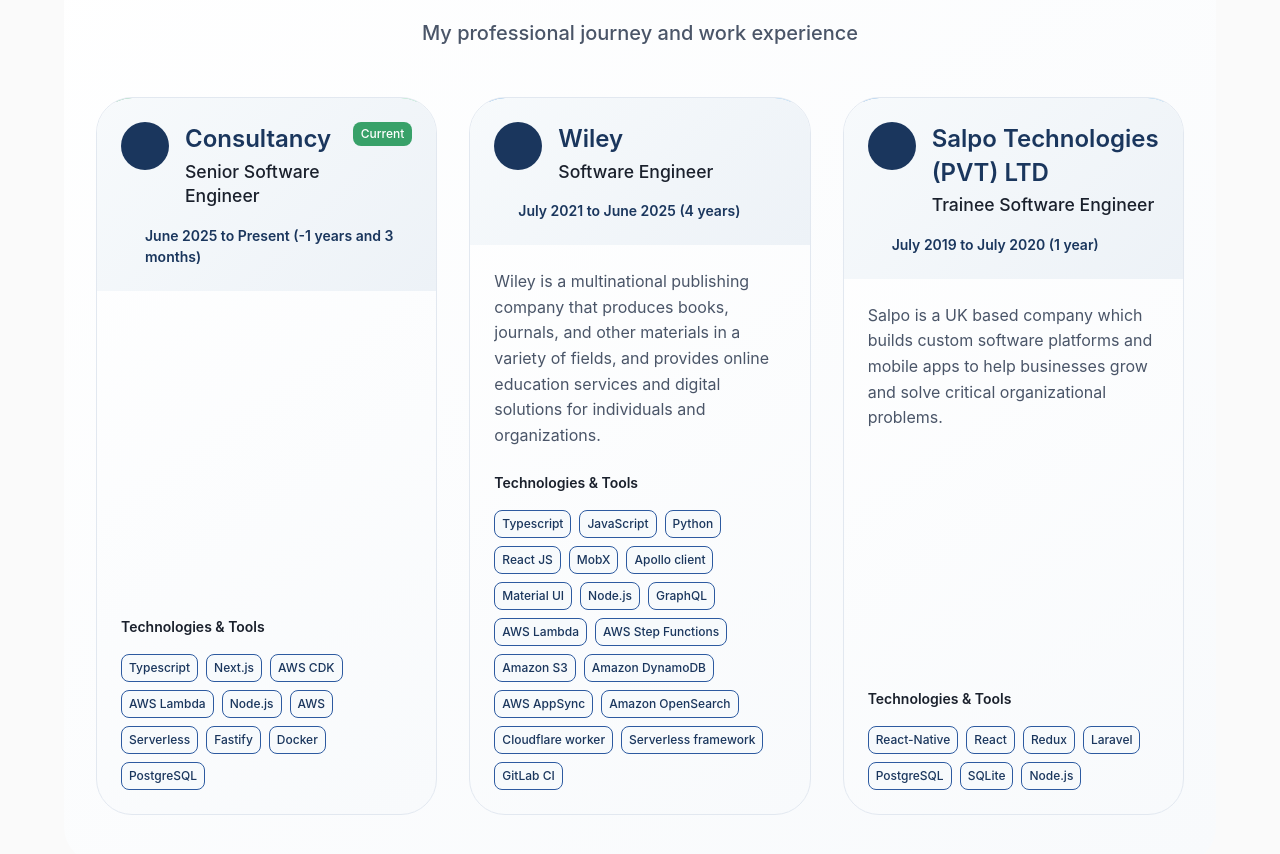
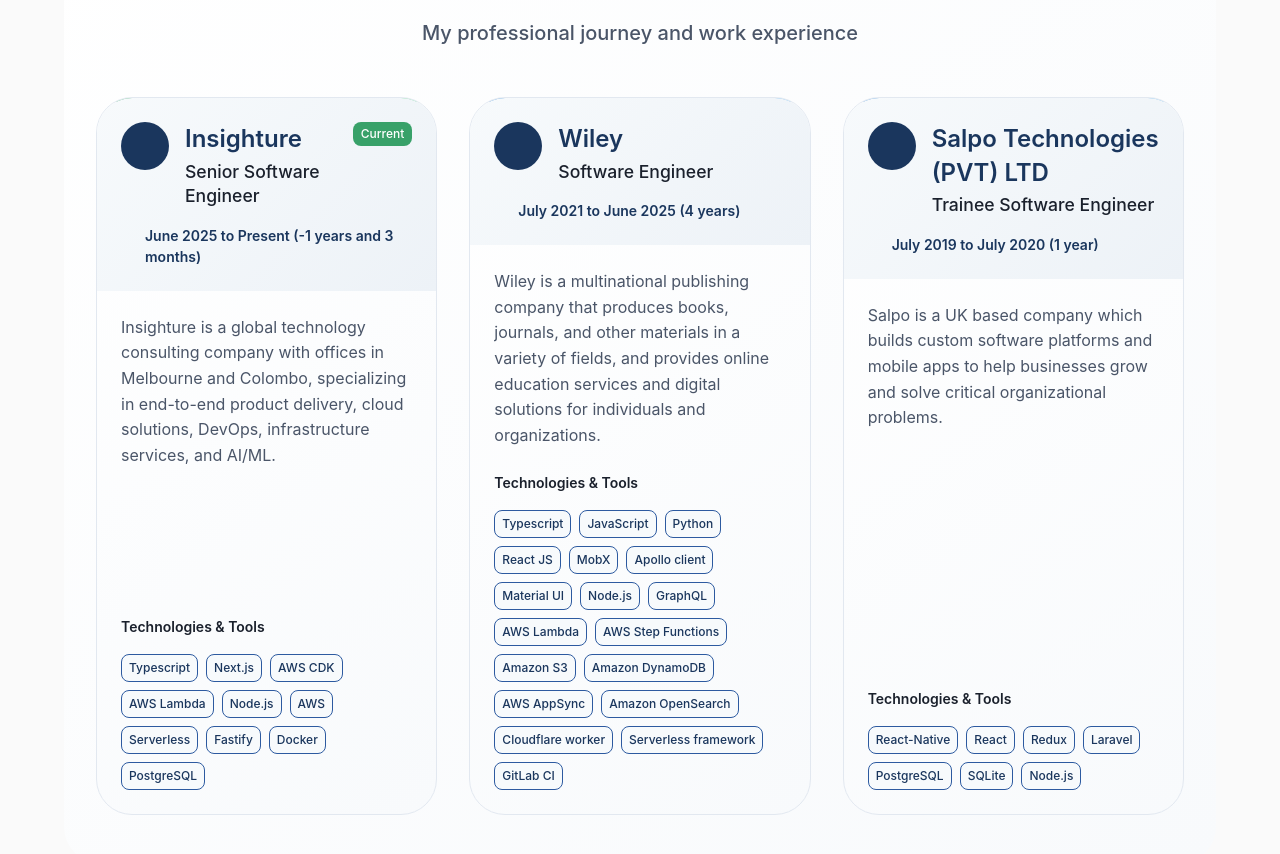
Before and after one commit to mfmafkar/mfmafkar.github.io, a React (Vite) app: page / in a window 1280 px wide. Shown: the part 4164-5018 px from the top of the page. Built offline with nearby package versions, Linux system fonts and the light colour scheme; some icons are missing.

Commit message:
fix: update job title and company name in index.html and Home component for consistency and accuracy

```diff
--- a/index.html
+++ b/index.html
@@ -11,12 +11,12 @@
     <link rel="icon" href="src/assets/afk.jpg" type="image/jpg" />
 
     <!-- Page Title for SEO -->
-    <title>Afkar Fasehudeen - Software Engineer | Full Stack Engineer</title>
+    <title>Afkar Fasehudeen - Senior Software Engineer | Full Stack Engineer</title>
 
     <!-- Meta Description for SEO -->
     <meta
       name="description"
-      content="Afkar Fasehudeen - Experienced Software Engineer specializing in React, Node.js, AWS, Python, AI/ML, and cloud solutions. 5+ years building scalable applications with modern technologies."
+      content="Afkar Fasehudeen - Senior Software Engineer with 5+ years expertise in React, Node.js, AWS, Python, AI/ML, and cloud solutions. Building scalable applications with modern technologies."
     />
 
     <!-- Keywords for SEO -->
@@ -43,11 +43,11 @@
     <!-- Open Graph for Social Sharing -->
     <meta
       property="og:title"
-      content="Afkar Fasehudeen - Software Engineer | Full Stack Engineer"
+      content="Afkar Fasehudeen - Senior Software Engineer | Full Stack Engineer"
     />
     <meta
       property="og:description"
-      content="Experienced Software Engineer with 5+ years expertise in React, Node.js, AWS, AI/ML, and cloud solutions. Building scalable applications with modern technologies."
+      content="Senior Software Engineer with 5+ years expertise in React, Node.js, AWS, AI/ML, and cloud solutions. Building scalable applications with modern technologies."
     />
     <meta property="og:image" content="https://mfmafkar.github.io/src/assets/afk.jpg" />
     <meta property="og:url" content="https://mfmafkar.github.io/" />
@@ -58,11 +58,11 @@
     <meta name="twitter:card" content="summary_large_image" />
     <meta
       name="twitter:title"
-      content="Afkar Fasehudeen - Software Engineer | Full Stack Engineer"
+      content="Afkar Fasehudeen - Senior Software Engineer | Full Stack Engineer"
     />
     <meta
       name="twitter:description"
-      content="Experienced Software Engineer with 5+ years expertise in React, Node.js, AWS, AI/ML, and cloud solutions. Building scalable applications with modern technologies."
+      content="Senior Software Engineer with 5+ years expertise in React, Node.js, AWS, AI/ML, and cloud solutions. Building scalable applications with modern technologies."
     />
     <meta name="twitter:image" content="https://mfmafkar.github.io/src/assets/afk.jpg" />
     <meta name="twitter:creator" content="@mfmafkar" />
@@ -81,8 +81,8 @@
         "@type": "Person",
         "name": "Afkar Fasehudeen",
         "alternateName": "mfmafkar",
-        "jobTitle": "Software Engineer",
-        "description": "Experienced Software Engineer with 5+ years expertise in full-stack development, cloud solutions, and AI/ML technologies",
+        "jobTitle": "Senior Software Engineer",
+        "description": "Senior Software Engineer with 5+ years expertise in full-stack development, cloud solutions, and AI/ML technologies",
         "url": "https://mfmafkar.github.io/",
         "image": "https://mfmafkar.github.io/src/assets/afk.jpg",
         "email": "mfmafkar@gmail.com",
@@ -119,16 +119,10 @@
           "@type": "Organization",
           "name": "Software Engineering"
         },
-        "worksFor": [
-          {
-            "@type": "Organization",
-            "name": "Consultancy"
-          },
-          {
-            "@type": "Organization",
-            "name": "Wiley"
-          }
-        ]
+        "worksFor": {
+          "@type": "Organization",
+          "name": "Insighture",
+        }
       }
     </script>
   </head>
--- a/src/components/Home.tsx
+++ b/src/components/Home.tsx
@@ -149,10 +149,10 @@ const Home = () => {
 
   const experiences = [
     {
-      company: 'Consultancy',
+      company: 'Insighture',
       role: 'Senior Software Engineer',
       tenure: `${getTenure('2025-06-01')}`,
-      description: '',
+      description: 'Insighture is a global technology consulting company with offices in Melbourne and Colombo, specializing in end-to-end product delivery, cloud solutions, DevOps, infrastructure services, and AI/ML.',
       technologies: [
         'Typescript',
         'Next.js',
@@ -165,7 +165,7 @@ const Home = () => {
         'Docker',
         'PostgreSQL',
       ],
-      link: '',
+      link: 'https://www.insighture.com/',
     },
     {
       company: 'Wiley',
```
